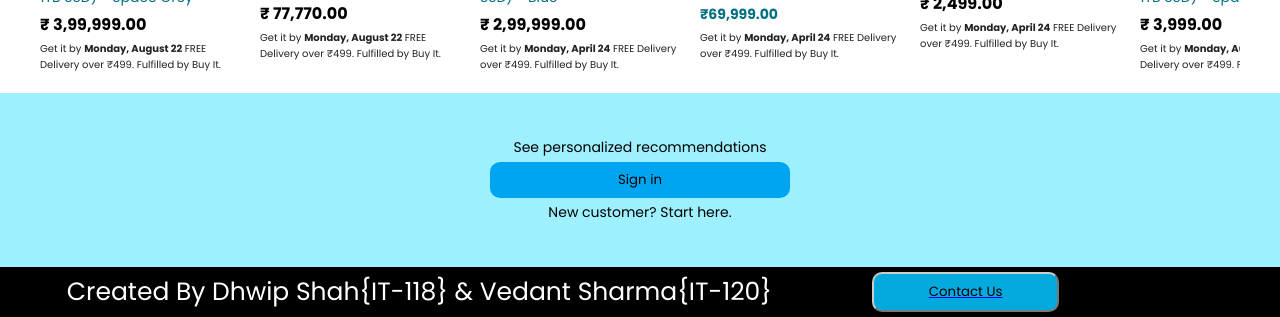
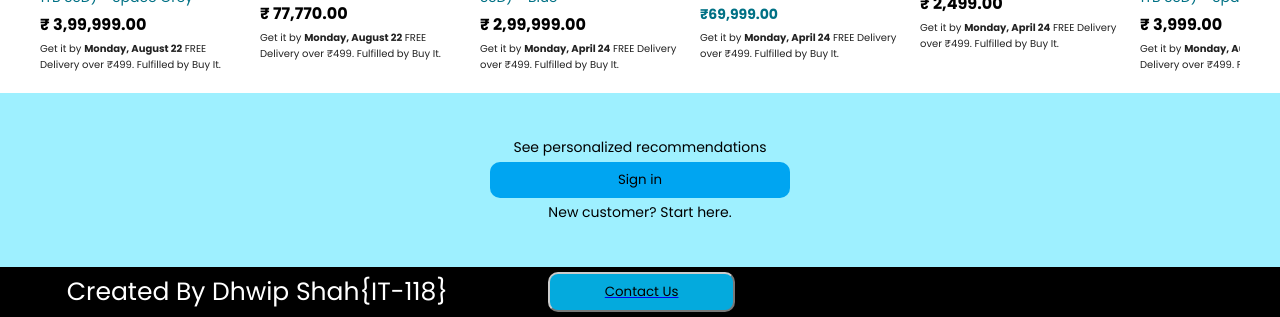
Before and after one commit to Dhwip/Buy_It-Website-E-com-, a plain HTML site: page Buyit Site/index.html in a window 1280 px wide. Shown: the part 2373-2690 px from the top of the page. Drawn offline with Linux system fonts and the light colour scheme.

Commit message:
index.html

```diff
--- a/Buyit Site/index.html
+++ b/Buyit Site/index.html
@@ -268,7 +268,7 @@
 
     <!-- FOOTER -->
     <footer>
-        <code>   <span>&nbsp&nbsp&nbsp&nbsp&nbsp&nbsp&nbsp&nbsp&nbsp&nbspCreated By Dhwip Shah{IT-118} & Vedant Sharma{IT-120}</span> </code>&nbsp&nbsp&nbsp&nbsp&nbsp&nbsp&nbsp&nbsp&nbsp&nbsp&nbsp&nbsp&nbsp&nbsp&nbsp
+        <code>   <span>&nbsp&nbsp&nbsp&nbsp&nbsp&nbsp&nbsp&nbsp&nbsp&nbspCreated By Dhwip Shah{IT-118}</span> </code>&nbsp&nbsp&nbsp&nbsp&nbsp&nbsp&nbsp&nbsp&nbsp&nbsp&nbsp&nbsp&nbsp&nbsp&nbsp
         <div class="contact">
         <a href="contactus.html">
            <button>Contact Us</button>
```
